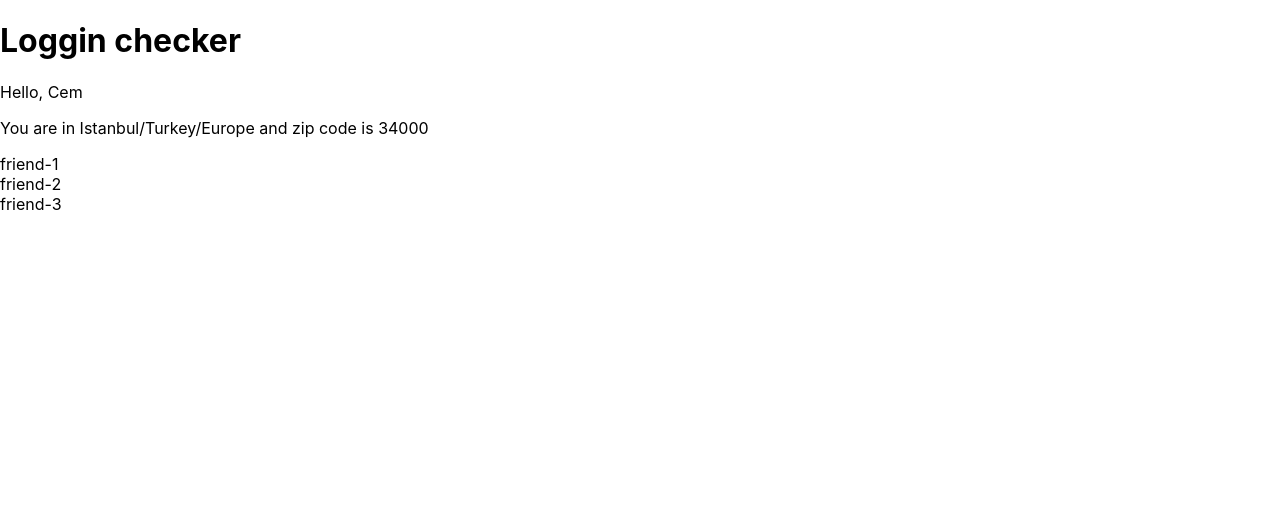
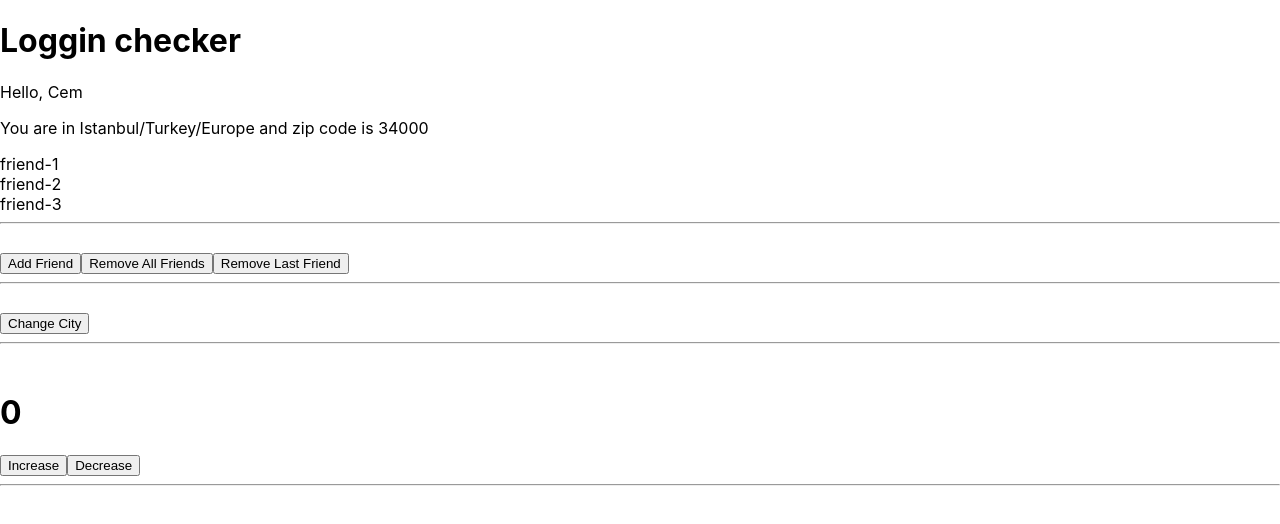
Before and after one commit to CemAkan/reactCourse, a React (Create React App) app: page / in a window 1280 px wide. Shown: the top 524 px of the page. Built offline with nearby package versions, Linux system fonts and the light colour scheme.

Commit message:
states added

```diff
--- a/src/App.js
+++ b/src/App.js
@@ -1,22 +1,70 @@
 import Header from "./components/Header";
 import User from "./components/User";
 import "./App.css";
+import { useState } from "react";
+import Counter from "./components/Counter";
 
 function App() {
+  const [friends, setFriends] = useState(["friend-1", "friend-2", "friend-3"]);
+  const [address, setAddress] = useState({
+    city: "Istanbul",
+    country: "Turkey",
+    zipCode: 34000,
+    region: "Europe",
+  });
+
   return (
     <>
       <Header />
       <User
         isLoggedIn={true}
         username="Cem"
-        friends={["friend-1", "friend-2", "friend-3"]}
+        friends={friends}
         location={{
-          city: "Istanbul",
-          country: "Turkey",
-          zipCode: 34000,
-          region: "Europe",
+          city: address.city,
+          country: address.country,
+          zipCode: address.zipCode,
+          region: address.region,
         }}
       />
+
+      <hr />
+      <br />
+
+      <button
+        onClick={() => {
+          let friendCounter = friends.length;
+          friendCounter++;
+          setFriends([...friends, `friend-${friendCounter}`]);
+        }}
+      >
+        Add Friend
+      </button>
+
+      <button onClick={() => setFriends([])}>Remove All Friends</button>
+
+      <button onClick={() => setFriends(friends.slice(0, -1))}>
+        Remove Last Friend
+      </button>
+
+      <hr />
+      <br />
+
+      <button
+        onClick={() =>
+          setAddress({ ...address, city: "Ankara", zipCode: 6000 })
+        }
+      >
+        Change City
+      </button>
+
+      <hr />
+      <br />
+
+      <Counter />
+
+      <hr />
+      <br />
     </>
   );
 }
```
